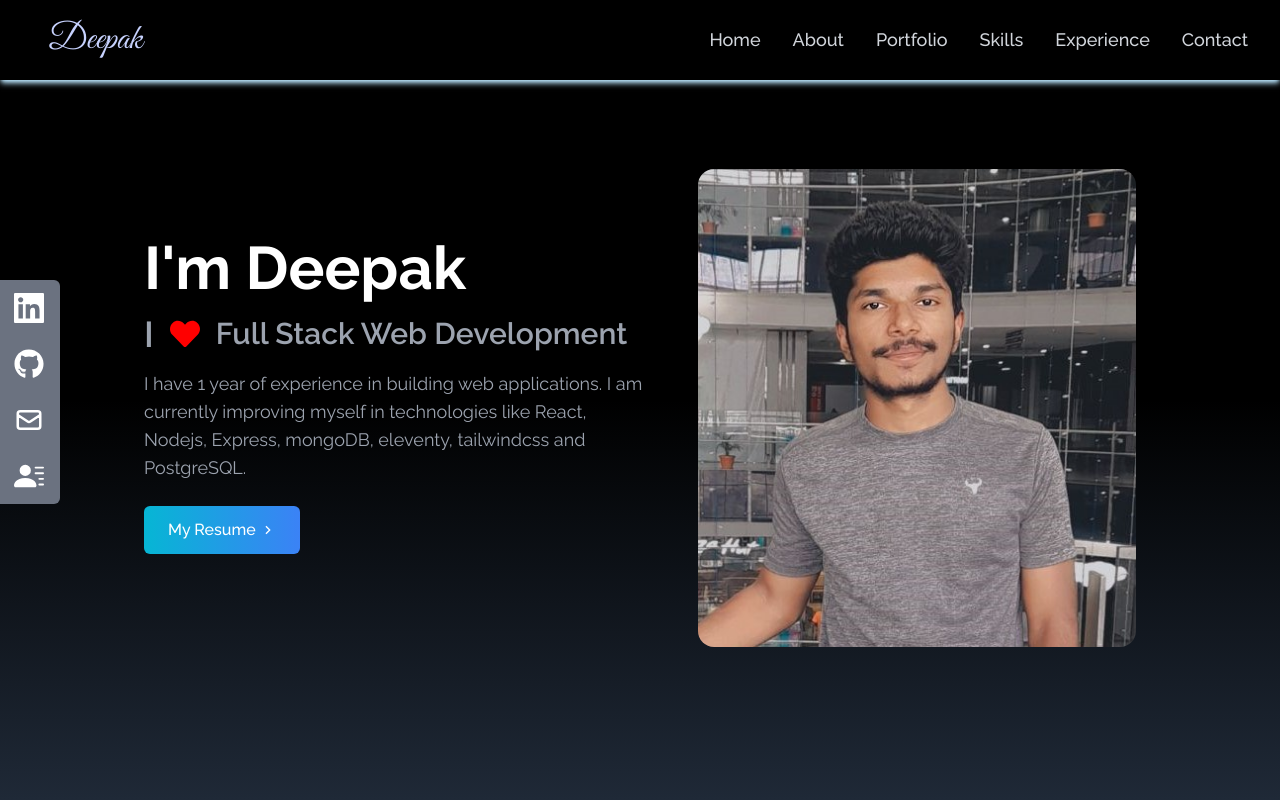
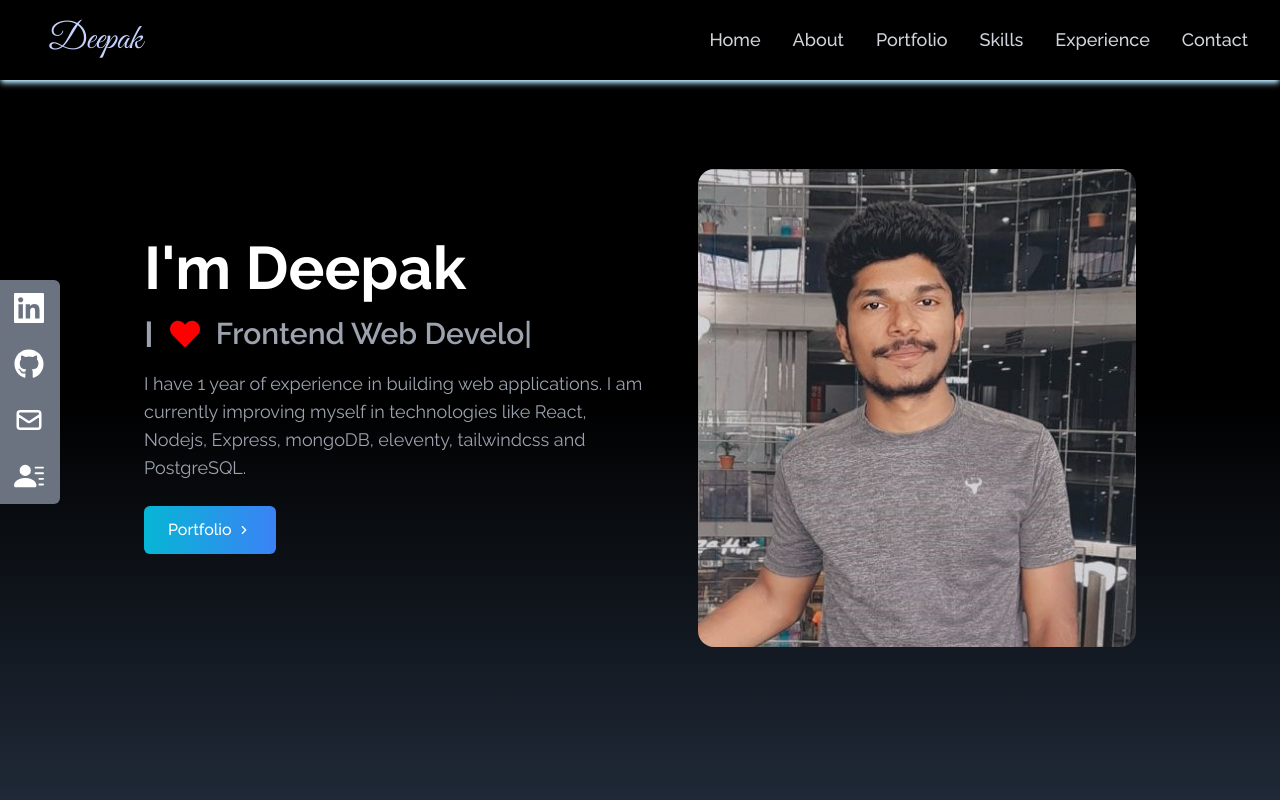
Before and after one commit to Iam-DeepakVel/Official_Portfolio, a React (Create React App) app: page / in a window 1280 px wide. Shown: the top 800 px of the page. Built offline with nearby package versions, Linux system fonts and the light colour scheme; a web font is replaced by a local one.

Commit message:
Added Social Icons & optimized

```diff
--- a/package.json
+++ b/package.json
@@ -13,6 +13,8 @@
     "react-scripts": "5.0.1",
     "react-scroll": "^1.8.8",
     "react-spinners": "^0.13.6",
+    "react-typed": "^1.2.0",
+    "split-type": "^0.3.3",
     "web-vitals": "^2.1.4"
   },
   "scripts": {
--- a/src/App.js
+++ b/src/App.js
@@ -8,6 +8,7 @@ import Portfolio from "./components/Portfolio";
 import Skills from "./components/Skills";
 import Experience from "./components/Experience";
 import Contact from "./components/Contact";
+
 
 
 function App() {
--- a/src/components/About.js
+++ b/src/components/About.js
@@ -7,7 +7,7 @@ const About = () => {
       name="about"
       className="w-full pt-20 sm:pt-24 md:h-full  bg-gradient-to-b  from-gray-800 to-black text-white"
     >
-      <div className="max-w-screen-lg p-4 mx-auto   flex flex-col  justify-center text-justify">
+      <div className="max-w-screen-lg p-4 mx-auto   flex flex-col  justify-center lg:text-justify">
         <div className="pb-8">
           <h2 className="text-5xl ml-4 font-Dance font-bold inline border-b-4 border-gray-500">
             About
@@ -18,7 +18,7 @@ const About = () => {
           <div className="mt-[5px]">
             <BiChevronsRight color="darkGray" />
           </div>
-          <div className="ml-3 text-gray-300">
+          <div className="ml-3 text-gray-300 ">
             Deepak is a Web developer who loves to build software to solve other
             people's problems. I've taken my experience in understanding people
             and their businesses and crafted custom-based software solutions to
@@ -32,7 +32,7 @@ const About = () => {
         <br />
 
         {/* Paragraph 2 */}
-        <div className="flex flex-row text-xl mt-4">
+        <div className="flex flex-row text-xl mt-4 ">
           <div className="mt-[5px]">
             <BiChevronsRight color="darkGray" />
           </div>
--- a/src/components/Contact.js
+++ b/src/components/Contact.js
@@ -1,4 +1,8 @@
 import React from "react";
+import { TfiTwitter } from "react-icons/tfi";
+import { SlSocialLinkedin } from "react-icons/sl";
+import { FiGithub } from "react-icons/fi";
+import { BiMailSend } from "react-icons/bi";
 
 const Contact = () => {
   return (
@@ -72,12 +76,52 @@ const Contact = () => {
               <button className="text-white bg-gradient-to-b from-cyan-500 to-blue-500 px-6 py-3 mt-4 mx-auto flex items-center rounded-md hover:scale-110 duration-100">
                 Let's Talk
               </button>
+              <p className="w-full rounded-lg mt-6 h-[0.7px] bg-gray-600" />
+              <div className="flex flex-col items-center justify-center w-full">
+                <h2 className="mt-4 text-gray-400">
+                  Get connected with me on Social Platforms!!
+                </h2>
+                <ul className="flex space-x-6 mt-4 text-gray-400 ">
+                  <a
+                    href="https://twitter.com/Iam_DeepakVel"
+                    target="_blank"
+                    rel="noreferrer"
+                    className="hover:text-gray-500 duration-300"
+                  >
+                    <TfiTwitter size={20} />
+                  </a>
+                  <a
+                    href="https://www.linkedin.com/in/iamdeepakvel/"
+                    target="_blank"
+                    rel="noreferrer"
+                    className="hover:text-gray-500 duration-300"
+                  >
+                    <SlSocialLinkedin size={20} />
+                  </a>
+                  <a
+                    href="https://github.com/Iam-DeepakVel/"
+                    target="_blank"
+                    rel="noreferrer"
+                    className="hover:text-gray-500 duration-300"
+                  >
+                    <FiGithub size={20} />
+                  </a>
+                  <a
+                    href="mailto:deepakvel82@gmail.com"
+                    target="_blank"
+                    rel="noreferrer"
+                    className="hover:text-gray-500 duration-300"
+                  >
+                    <BiMailSend size={20} />
+                  </a>
+                </ul>
+              </div>
             </form>
           </div>
         </div>
 
         {/* Right Section */}
-        <div className="hidden md:flex items-center ">
+        <div className="hidden md:flex  items-center ">
           <h2 className="flex items-center font-bold text-4xl font-Quote1 h-80   text-white">
             “ We don't just sell websites,
             <br />
--- a/src/components/Home.js
+++ b/src/components/Home.js
@@ -2,6 +2,8 @@ import React from "react";
 import HeroImage from "../assets/Home-Image/HeroImageDeepak.jpg";
 import { FaHeart } from "react-icons/fa";
 import { RiArrowRightSLine } from "react-icons/ri";
+import Typed from "react-typed";
+import { Link } from "react-scroll";
 
 const Home = () => {
   return (
@@ -17,10 +19,21 @@ const Home = () => {
           <div className="flex flex-row items-center  text-xl pt-4 sm:text-3xl font-semibold text-gray-400">
             <div className="text-4xl pr-4">I</div>
             <div className=" cursor-pointer hover:scale-125 duration-500">
-
-            <FaHeart  color="red" size={30}/>
+              <FaHeart color="red" size={30} />
             </div>
-            <div className="pl-4">Full Stack Web Development</div>
+            <div className="pl-4">
+              <Typed
+                strings={[
+                  "Frontend Web Development",
+                  "Backend Web Development",
+                  "MERN Stack Development",
+                  "Programming with C/C++",
+                ]}
+                typeSpeed={100}
+                backSpeed={40}
+                loop
+              />
+            </div>
           </div>
           <p className="text-gray-400 max-w-lg py-4 md:text-lg">
             I have 1 year of experience in building web applications. I am
@@ -28,12 +41,25 @@ const Home = () => {
             Express, mongoDB, eleventy, tailwindcss and PostgreSQL.
           </p>
           <div>
-            <a  href="/DEEPAK RESUME.pdf" download={true}  className="group text-white w-fit px-6 py-3 my-2 flex items-center rounded-md  cursor-pointer font-medium justify-center bg-gradient-to-r from-cyan-500 to-blue-500">
+            <a
+              href="/DEEPAK RESUME.pdf"
+              download={true}
+              className="lg:hidden group text-white w-fit px-6 py-3 my-2 flex items-center rounded-md  cursor-pointer font-medium justify-center bg-gradient-to-r from-cyan-500 to-blue-500"
+            >
               My Resume
               <span className="group-hover:rotate-90 duration-300 ml-1 mt-[0.5px]">
                 <RiArrowRightSLine />
               </span>
             </a>
+
+            <Link to="portfolio" smooth duration={500}>
+              <div className="hidden lg:flex group text-white w-fit px-6 py-3 my-2 items-center rounded-md  cursor-pointer font-medium justify-center bg-gradient-to-r from-cyan-500 to-blue-500">
+                Portfolio
+                <span className="group-hover:rotate-90 duration-300 ml-1 mt-[0.5px]">
+                  <RiArrowRightSLine />
+                </span>
+              </div>
+            </Link>
           </div>
         </div>
 
```
Also changed, not shown: 1 other file (tests, documents, lock files or other folders).
